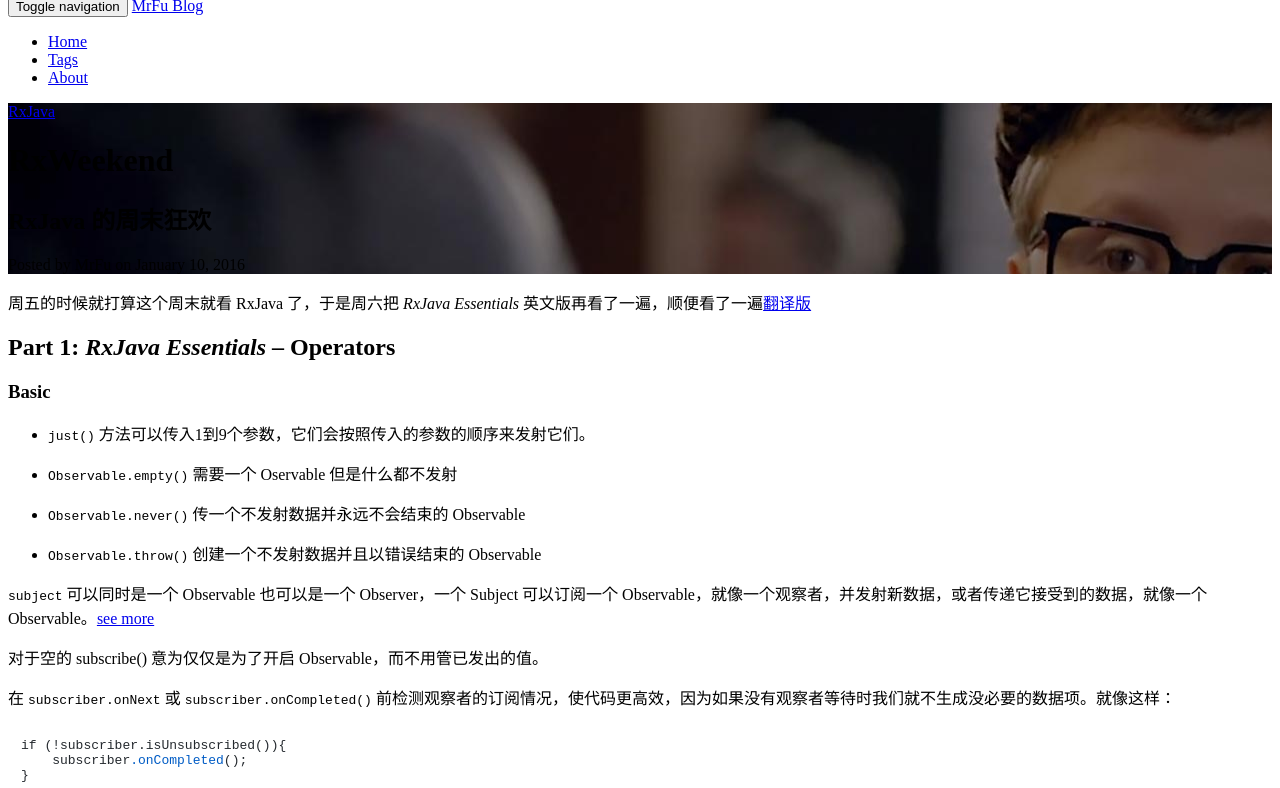
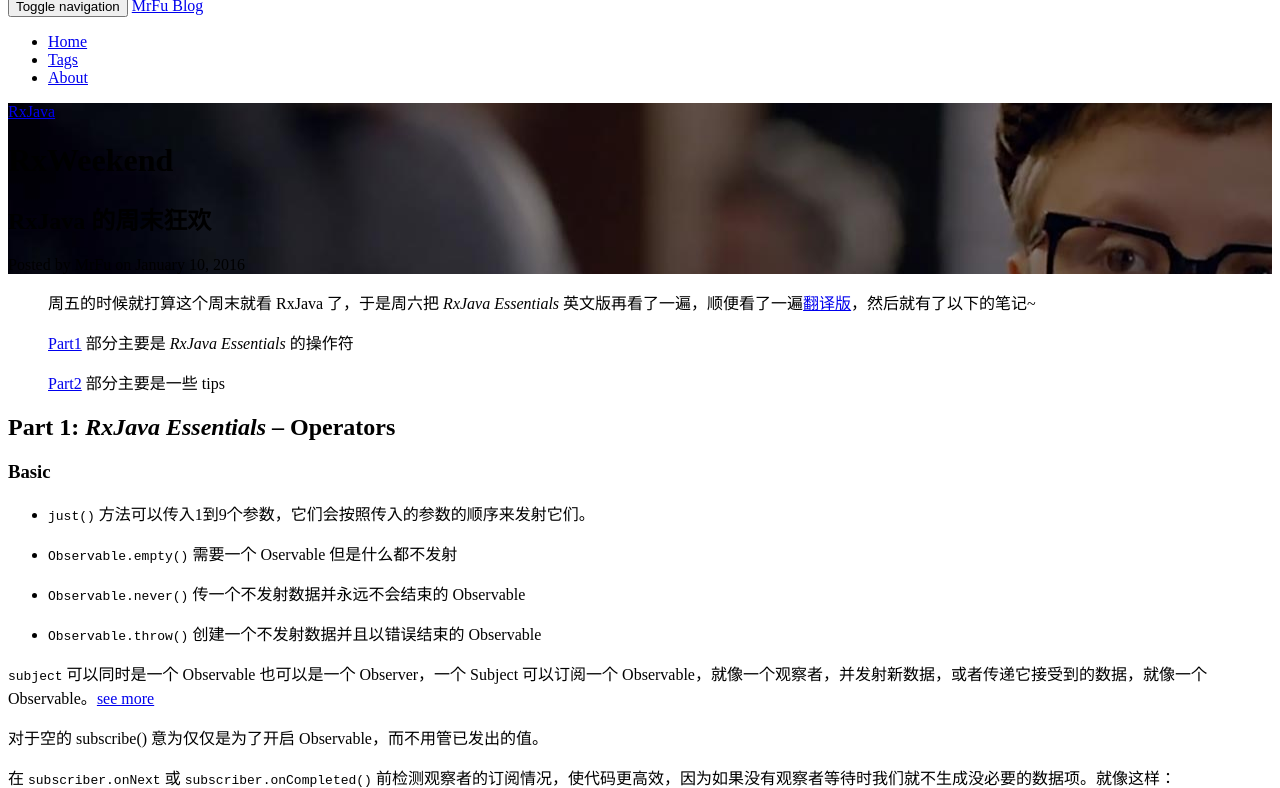
Before and after one commit to MrFuFuFu/mrfufufu.github.io, a Jekyll site: the page built from _posts/2016-01-10-RxWeekend.markdown, in a window 1280 px wide and 900 px high, cut to the strip 112-900 px from the top of the window. Built offline with Jekyll 4.4.1, drawn with Linux system fonts in a browser that asks for light colours; nearby versions of some CDN libraries; comment, search, counter and statistics services are not loaded.

Commit message:
add desc

```diff
--- a/_posts/2016-01-10-RxWeekend.markdown
+++ b/_posts/2016-01-10-RxWeekend.markdown
@@ -8,7 +8,11 @@ tags:
     -  RxJava
 ---
 
-周五的时候就打算这个周末就看 RxJava 了，于是周六把 *RxJava Essentials* 英文版再看了一遍，顺便看了一遍[翻译版](http://rxjava.yuxingxin.com/index.html)
+>周五的时候就打算这个周末就看 RxJava 了，于是周六把 *RxJava Essentials* 英文版再看了一遍，顺便看了一遍[翻译版](http://rxjava.yuxingxin.com/index.html)，然后就有了以下的笔记~
+
+>[Part1](#part-1-rxjava-essentials----operators) 部分主要是 *RxJava Essentials* 的操作符
+
+>[Part2](#part-2-tips) 部分主要是一些 tips
 
 
 ## Part 1: *RxJava Essentials* -- Operators
```
